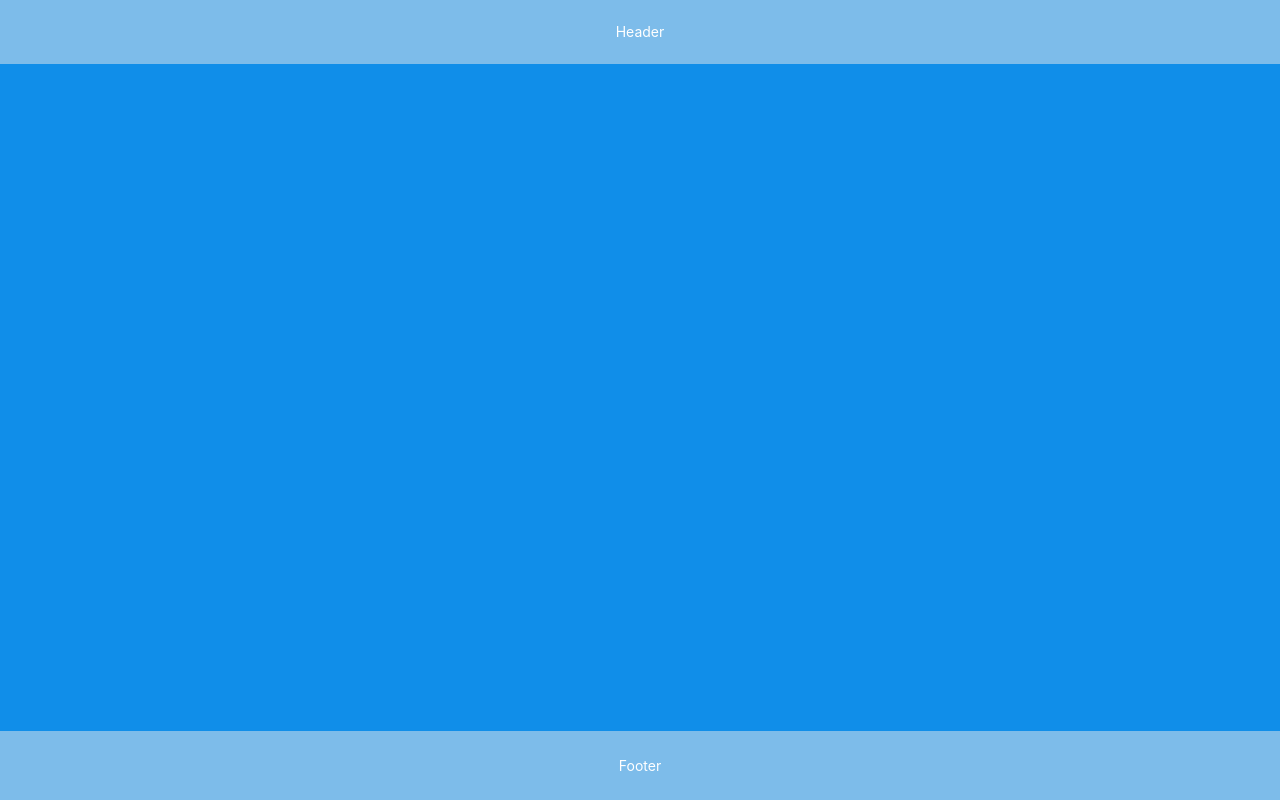
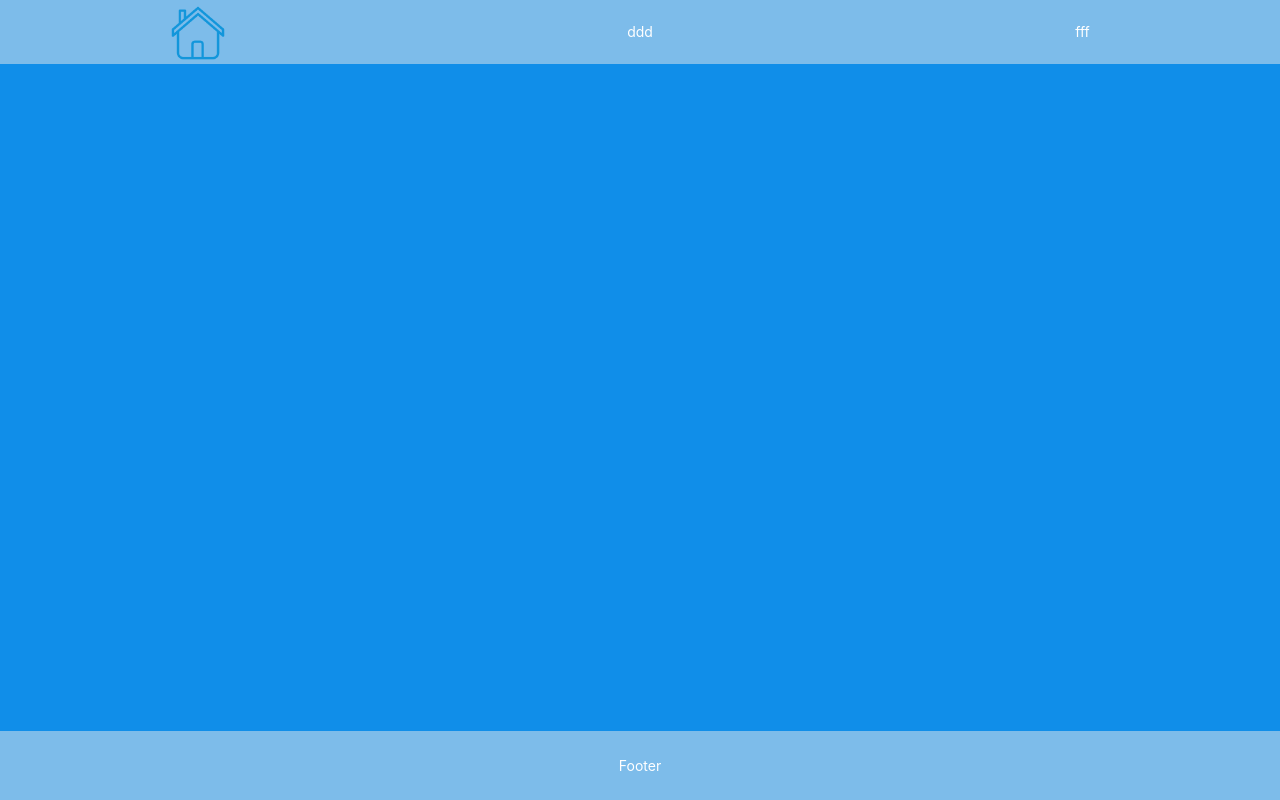
Before and after one commit to HuQiaoDong/vue3-webpack-template, a Vue app: page /#/ in a window 1280 px wide. Built offline with nearby package versions, Linux system fonts and the light colour scheme; what @huqiaodong/wrench would draw is missing.

Commit message:
首页head UI

```diff
--- a/src/plugins/index.js
+++ b/src/plugins/index.js
@@ -1,12 +1,12 @@
 import router from "../router/index";
-import { Button,Layout } from "ant-design-vue";
+import { Button,Layout,Row,Col } from "ant-design-vue";
 
 
 /**
  * 插件集
  * @type {import("vue").Plugin[]}
  */
-const plugins = [router , Button,Layout];
+const plugins = [router , Button , Layout , Row ,  Col];
 
 
 export const userPlugins = app =>{
--- a/src/views/Home.vue
+++ b/src/views/Home.vue
@@ -1,7 +1,9 @@
 <template>
   <div id="main">
     <a-layout>
-      <a-layout-header>Header</a-layout-header>
+      <a-layout-header>
+        <Head></Head>
+      </a-layout-header>
       <a-layout-content></a-layout-content>
       <a-layout-footer>Footer</a-layout-footer>
     </a-layout>
@@ -10,8 +12,10 @@
 </template>
 
 <script>
+import Head from "./head/Head.vue";
 export default {
   name: "Home",
+  components: {Head},
   setup(){
   }
 }
--- /dev/null
+++ b/src/views/head/Head.vue
@@ -0,0 +1,54 @@
+<template>
+  <div>
+    <div class="head_top">
+      <div class="head_left home_logo_">
+        <img class="home_logo_img" src="../../imags/home_logo.png">
+      </div>
+      <div class="head_content home_logo_">ddd</div>
+      <div class=" head_right home_logo_">fff</div>
+    </div>
+  </div>
+</template>
+
+<script>
+export default {
+  name: "Head"
+};
+</script>
+
+<style scoped>
+.head_left{
+  width: 25%;
+}
+.head_content{
+  width: 50%;
+}
+.head_right{
+  width: 25%;
+}
+.head_top{
+  display:flex;
+
+  /* 在水平方向排列*/
+  /* row：规定主轴方向为水平*/
+  /* column：规定主轴方向为垂直*/
+    flex-direction: row;
+
+/* 在主轴方向如何展示*/
+/* 排列方式：flex-start  flex-end space-around space-between   */
+  justify-content: space-around;
+
+/* 在副轴方向如何展示*/
+/* 排列方式：flex-start  flex-end  center  */
+  align-items: center;
+}
+
+.home_logo_{
+  /*border: 1px solid #ffffff;*/
+}
+.home_logo_img{
+  width: 60px;
+  height: 60px;
+}
+
+</style>
```
Also changed, not shown: src/imags/home_logo.png (added).
